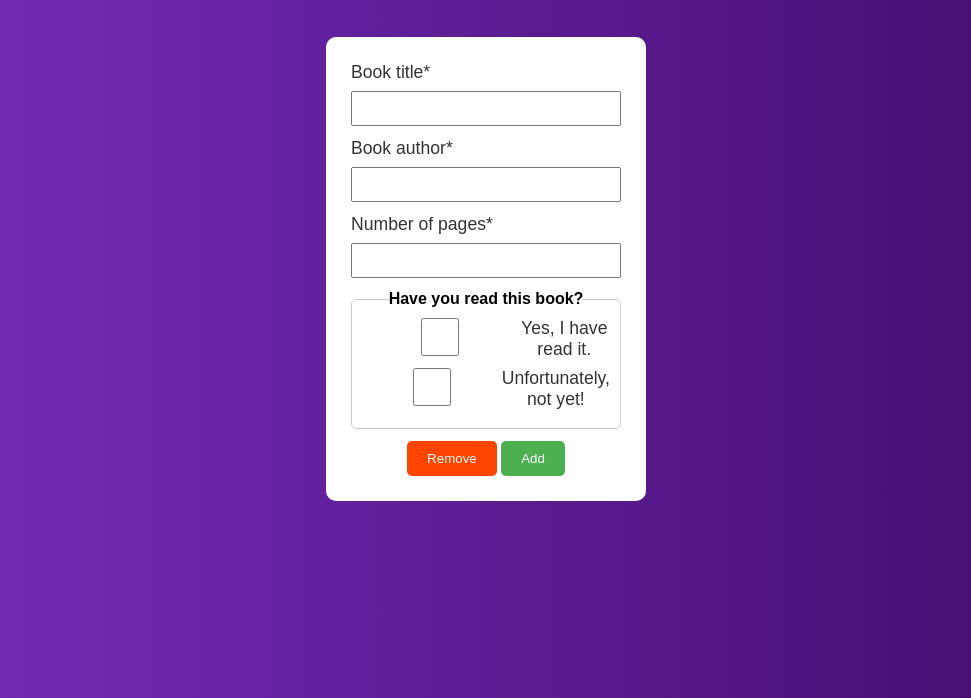
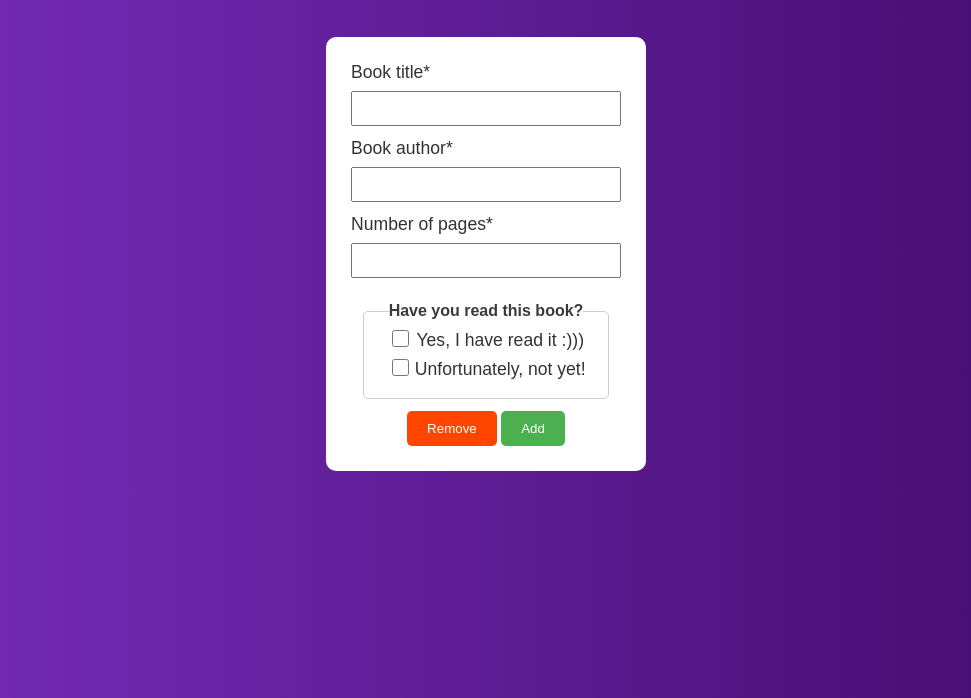
Before and after one commit to zahrabateninia/Library_project, a plain HTML site: page index.html in a window 1280 px wide. Shown: the part 102-800 px from the top of the page, without its empty margins (154-1125 px from the left). Drawn offline with Linux system fonts and the light colour scheme.

Commit message:
Finish desing of bookCard

```diff
--- a/index.html
+++ b/index.html
@@ -28,7 +28,7 @@
 
                 <div>
                   <input type="checkbox" id="haveRead" name="haveRead"/>
-                  <label for="haveRead">Yes, I have read it.</label>
+                  <label for="haveRead">Yes, I have read it :)))</label>
                 </div>
 
                 <div>
--- a/style.css
+++ b/style.css
@@ -58,22 +58,23 @@ body {
   }
 
   .bookCard fieldset {
-    display: flex;
+    display: grid;
     justify-content: center;
-    flex-direction: column;
-    margin-bottom: 12px;
+    margin: 12px;
     padding: 10px;
     border: 1px solid #ccc;
     border-radius: 5px;
   }
   fieldset div{
-    display: flex;
-    justify-content: center;
+    display: grid;
+    grid-template-columns: 1fr 6fr;
 
   }
 
+
   .bookCard fieldset legend {
     font-weight: bold;
+    opacity: .77;
   }
 
   .bookCard button {
```
